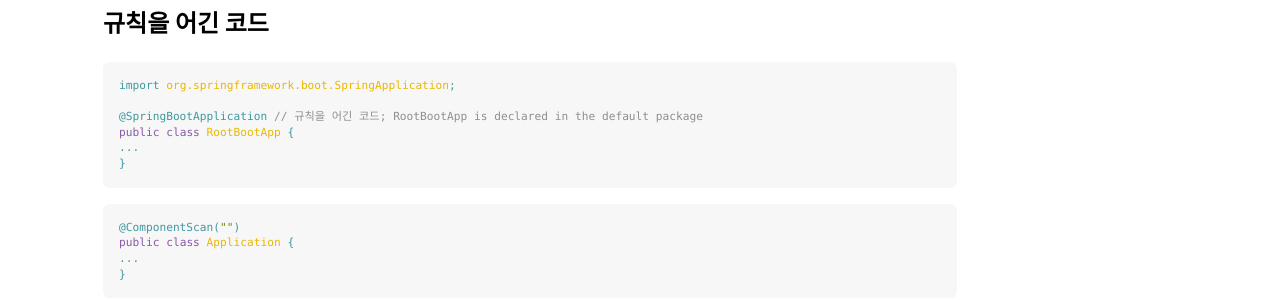
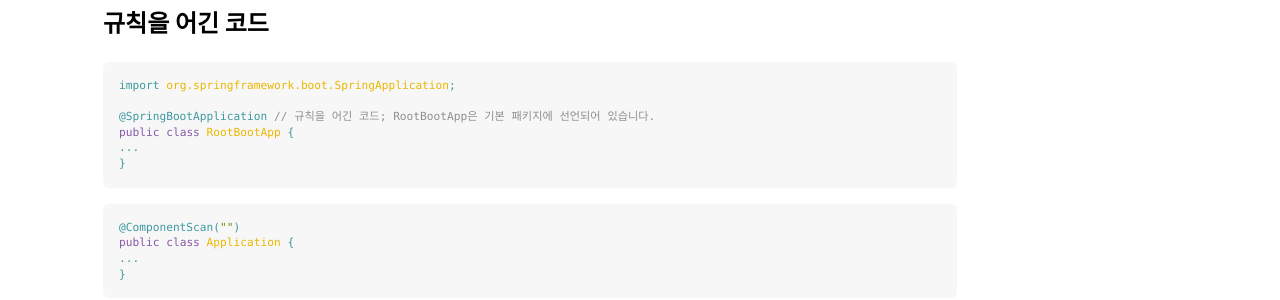
Before and after one commit to kantabile/sonarkube, a Jekyll site: the page built from _posts/java/2022-12-29-RSPEC-4602.md, in a window 1280 px wide. Shown: the part 820-1120 px from the top of the page. Built offline with Jekyll 4.4.1, drawn with Linux system fonts in a browser that asks for light colours; nearby versions of some CDN libraries; emoji names are drawn with the system emoji font.

Commit message:
확인 필요

````diff
--- a/_posts/java/2022-12-29-RSPEC-4602.md
+++ b/_posts/java/2022-12-29-RSPEC-4602.md
@@ -20,7 +20,7 @@ default package 에 속한 클래스에서 @ComponentScan 어노테이션을 사
 ```java
 import org.springframework.boot.SpringApplication;
 
-@SpringBootApplication // 규칙을 어긴 코드; RootBootApp is declared in the default package
+@SpringBootApplication // 규칙을 어긴 코드; RootBootApp은 기본 패키지에 선언되어 있습니다.
 public class RootBootApp {
 ...
 }
````
Also changed, not shown: _posts/java/2022-12-29-RSPEC-3753.md (+1 -1 lines).
